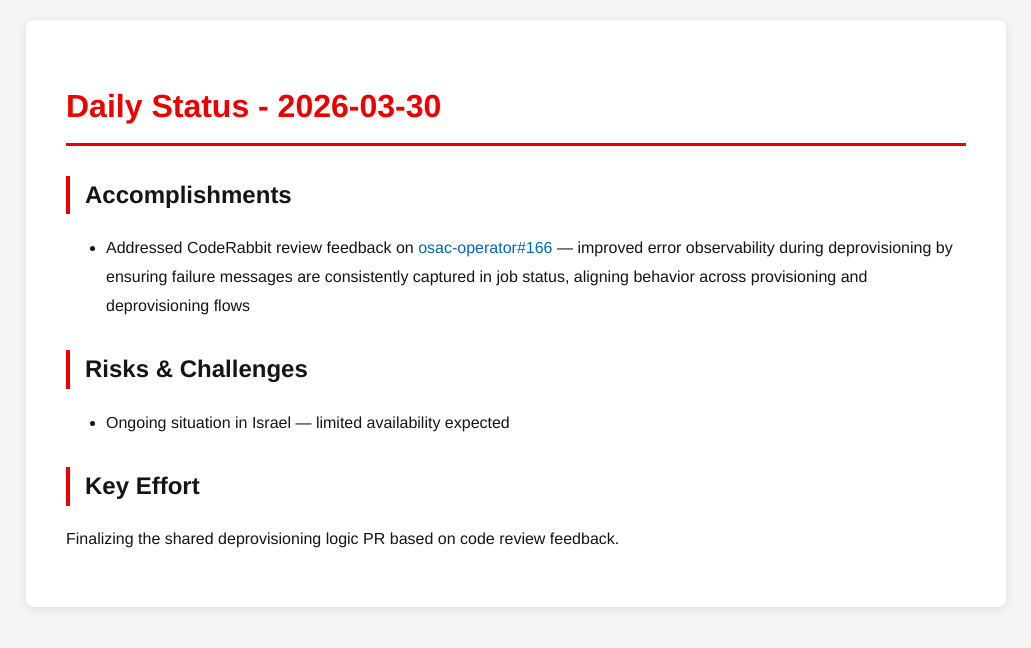
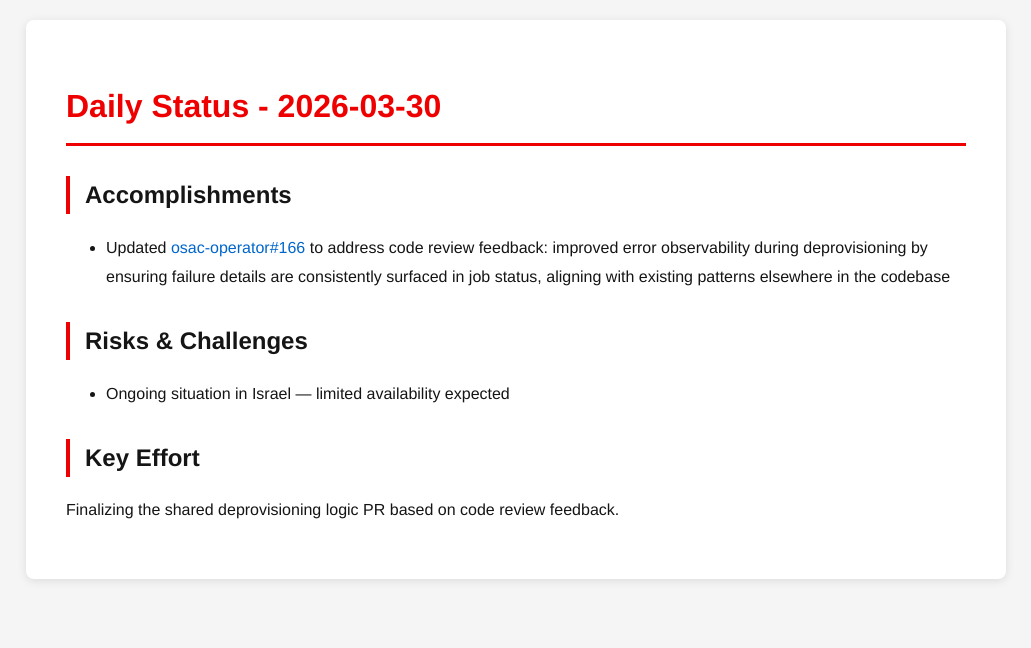
Before and after one commit to tzvatot/daily-status, a Jekyll site: the page built from 2026-03-30.md, in a window 1280 px wide. Shown: the top 648 px of the page, without its empty margins (124-1155 px from the left). Built offline with Jekyll 4.4.1, drawn with Linux system fonts in a browser that asks for light colours.

Commit message:
Daily status update - 2026-03-30

```diff
--- a/2026-03-30.md
+++ b/2026-03-30.md
@@ -7,7 +7,7 @@ date: 2026-03-30
 # Daily Status - 2026-03-30
 
 ## Accomplishments
-- Addressed CodeRabbit review feedback on [osac-operator#166](https://github.com/osac-project/osac-operator/pull/166) — improved error observability during deprovisioning by ensuring failure messages are consistently captured in job status, aligning behavior across provisioning and deprovisioning flows
+- Updated [osac-operator#166](https://github.com/osac-project/osac-operator/pull/166) to address code review feedback: improved error observability during deprovisioning by ensuring failure details are consistently surfaced in job status, aligning with existing patterns elsewhere in the codebase
 
 ## Risks & Challenges
 - Ongoing situation in Israel — limited availability expected
```
